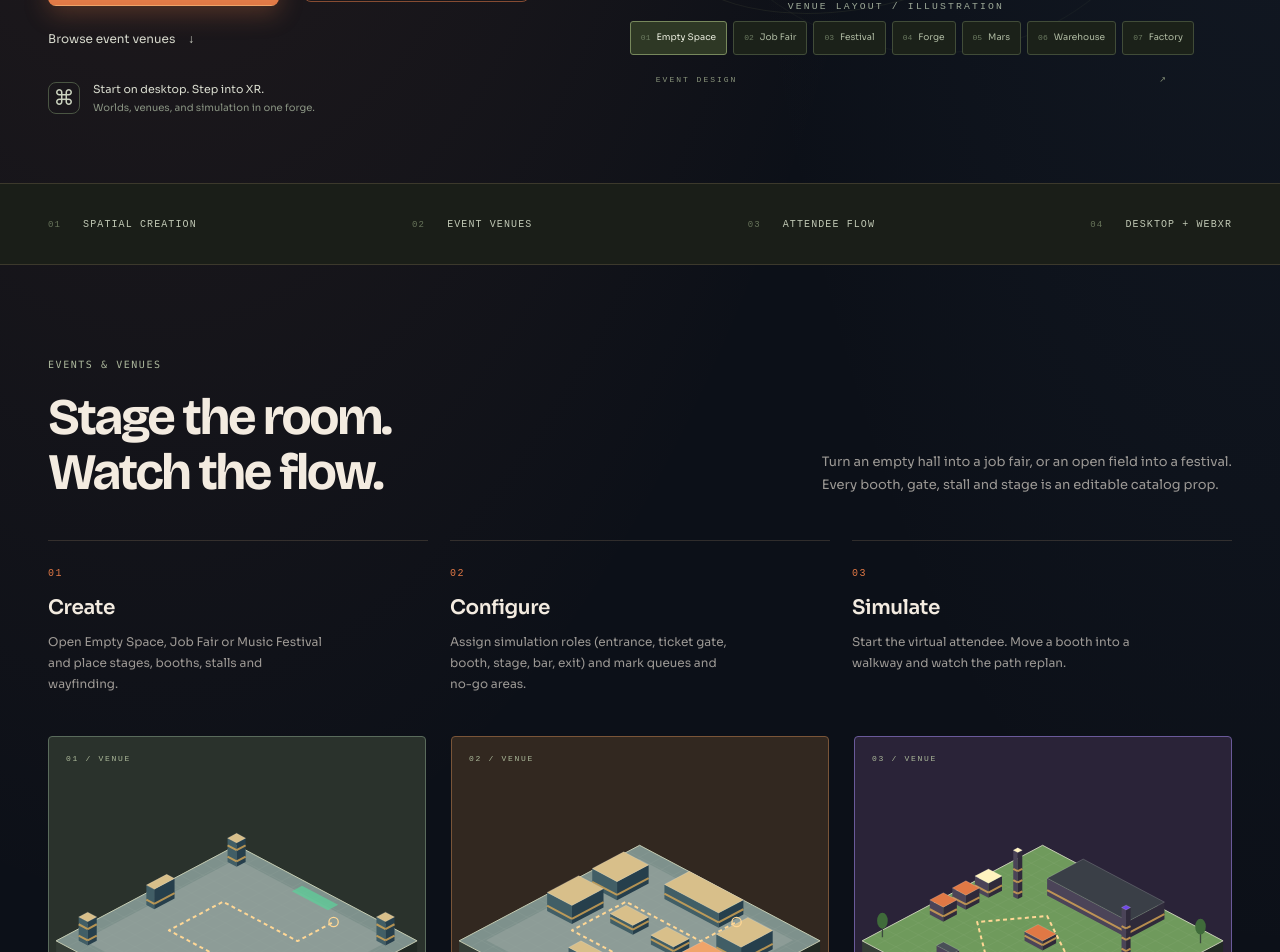
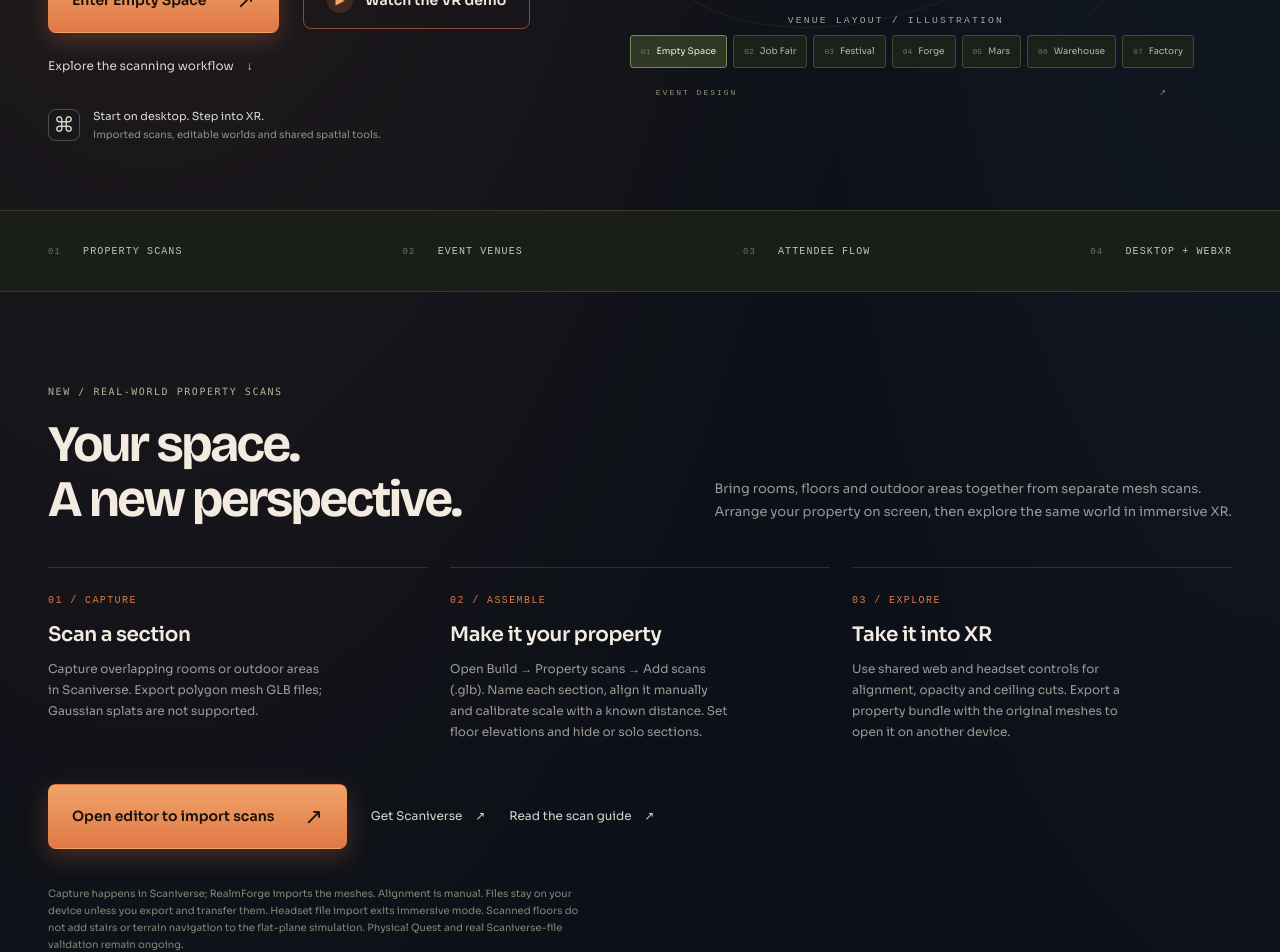
Before and after one commit to abelxmendoza/RealmForge-XR, a React (Vite) app: page / in a window 1280 px wide. Shown: the part 680-1632 px from the top of the page. Built offline with nearby package versions, Linux system fonts and the light colour scheme.

Commit message:
Update landing page with property scan and shared XR workflow

```diff
--- a/src/landing/LandingPage.tsx
+++ b/src/landing/LandingPage.tsx
@@ -121,6 +121,7 @@ export default function LandingPage() {
         <div className="rf-shell rf-nav">
           <Brand />
           <nav aria-label="Main navigation">
+            <a href="#scans">Real-world scans</a>
             <a href="#worlds">The worlds</a>
             <a href="#events">Events & venues</a>
             <a href="#possibilities">The possibilities</a>
@@ -141,7 +142,7 @@ export default function LandingPage() {
         <section className="rf-shell rf-hero" aria-labelledby="hero-heading">
           <div className="rf-hero-copy">
             <p className="rf-eyebrow">
-              <span className="rf-dot" /> A SPATIAL WORLDBUILDING & EVENT SANDBOX
+              <span className="rf-dot" /> REAL SPACES. VIRTUAL WORLDS. ONE FORGE.
             </p>
             <h1 id="hero-heading">
               Big ideas.
@@ -151,9 +152,9 @@ export default function LandingPage() {
               <span>your space.</span>
             </h1>
             <p className="rf-intro">
-              Lay out a venue, a festival field or a factory floor.{' '}
+              Bring your scanned rooms, garage or yard into the forge.{' '}
               <br />
-              Place stages, stalls, machines and barriers, start a virtual attendee, and see how the layout shapes the flow.
+              Align mesh sections, plan your layout and explore it in WebXR. Or start with a venue, festival or factory template.
             </p>
             <div className="rf-hero-actions">
               <a className="rf-button" href={editorHref(selected.id)}>
@@ -162,8 +163,8 @@ export default function LandingPage() {
               <button className="rf-button rf-button-ghost rf-demo-launch" onClick={openDemo}>
                 <i aria-hidden="true">▶</i> Watch the VR demo
               </button>
-              <a className="rf-text-link" href="#events">
-                Browse event venues <span aria-hidden="true">↓</span>
+              <a className="rf-text-link" href="#scans">
+                Explore the scanning workflow <span aria-hidden="true">↓</span>
               </a>
             </div>
             <div className="rf-compatibility">
@@ -172,7 +173,7 @@ export default function LandingPage() {
               </span>
               <span>
                 Start on desktop. Step into XR.
-                <small>Worlds, venues, and simulation in one forge.</small>
+                <small>Imported scans, editable worlds and shared spatial tools.</small>
               </span>
             </div>
           </div>
@@ -206,7 +207,7 @@ export default function LandingPage() {
         <div className="rf-capability-strip">
           <div className="rf-shell">
             <span>
-              <i>01</i> SPATIAL CREATION
+              <i>01</i> PROPERTY SCANS
             </span>
             <span>
               <i>02</i> EVENT VENUES
@@ -219,6 +220,41 @@ export default function LandingPage() {
             </span>
           </div>
         </div>
+
+        <section id="scans" className="rf-shell rf-events" aria-labelledby="scans-heading">
+          <div className="rf-section-heading">
+            <div>
+              <p className="rf-eyebrow">NEW / REAL-WORLD PROPERTY SCANS</p>
+              <h2 id="scans-heading">Your space.<br />A new perspective.</h2>
+            </div>
+            <p>Bring rooms, floors and outdoor areas together from separate mesh scans.<br />Arrange your property on screen, then explore the same world in immersive XR.</p>
+          </div>
+          <div className="rf-event-steps" aria-label="Property scan workflow">
+            <article>
+              <span>01 / CAPTURE</span>
+              <h3>Scan a section</h3>
+              <p>Capture overlapping rooms or outdoor areas in Scaniverse. Export polygon mesh GLB files; Gaussian splats are not supported.</p>
+            </article>
+            <article>
+              <span>02 / ASSEMBLE</span>
+              <h3>Make it your property</h3>
+              <p>Open Build → Property scans → Add scans (.glb). Name each section, align it manually and calibrate scale with a known distance. Set floor elevations and hide or solo sections.</p>
+            </article>
+            <article>
+              <span>03 / EXPLORE</span>
+              <h3>Take it into XR</h3>
+              <p>Use shared web and headset controls for alignment, opacity and ceiling cuts. Export a property bundle with the original meshes to open it on another device.</p>
+            </article>
+          </div>
+          <div className="rf-hero-actions">
+            <a className="rf-button" href={editorHref()}>Open editor to import scans <Arrow /></a>
+            <a className="rf-text-link" href="https://scaniverse.com" target="_blank" rel="noreferrer">Get Scaniverse <Arrow /></a>
+            <a className="rf-text-link" href={`${GITHUB}/blob/main/docs/property-scans.md`} target="_blank" rel="noreferrer">Read the scan guide <Arrow /></a>
+          </div>
+          <p className="rf-event-note">
+            Capture happens in Scaniverse; RealmForge imports the meshes. Alignment is manual. Files stay on your device unless you export and transfer them. Headset file import exits immersive mode. Scanned floors do not add stairs or terrain navigation to the flat-plane simulation. Physical Quest and real Scaniverse-file validation remain ongoing.
+          </p>
+        </section>
 
         <section id="events" className="rf-shell rf-events" aria-labelledby="events-heading">
           <div className="rf-section-heading">
@@ -317,7 +353,7 @@ export default function LandingPage() {
               <p>
                 Make a place, then put it to the test.
                 <br />
-                RealmForge connects creating with simulating — for worlds and events.
+                RealmForge connects imported spaces, worldbuilding and layout simulation.
               </p>
             </div>
             <div className="rf-feature-rows">
@@ -364,7 +400,7 @@ export default function LandingPage() {
                 <div>
                   <p>
                     Build with mouse and keyboard, or enter WebXR for spatial controls. Keep your worlds and venues in
-                    the local library and export them as portable JSON.
+                    the local library. Export world JSON, or transfer scans and world data together in a property bundle.
                   </p>
                   <span className="rf-feature-tags">
                     DESKTOP <b>·</b> VR / AR CONTROLS <b>·</b> WORLD LIBRARY
@@ -379,7 +415,7 @@ export default function LandingPage() {
           <img className="rf-final-mark rf-final-logo" src={BRAND.logoLarge} width="168" height="168" alt="" aria-hidden="true" />
           <p className="rf-eyebrow">SHAPE WORLDS. STAGE EVENTS. BRING THEM TO LIFE.</p>
           <h2>
-            Your next venue
+            Your next space
             <br />
             starts here.
           </h2>
@@ -411,7 +447,7 @@ export default function LandingPage() {
       <footer className="rf-footer rf-shell">
         <div>
           <Brand />
-          <p>A spatial worldbuilding, event venue & simulation project.</p>
+          <p>Real-world mesh scans, spatial worldbuilding & layout simulation.</p>
         </div>
         <div>
           <a href={GITHUB} target="_blank" rel="noreferrer">
```
